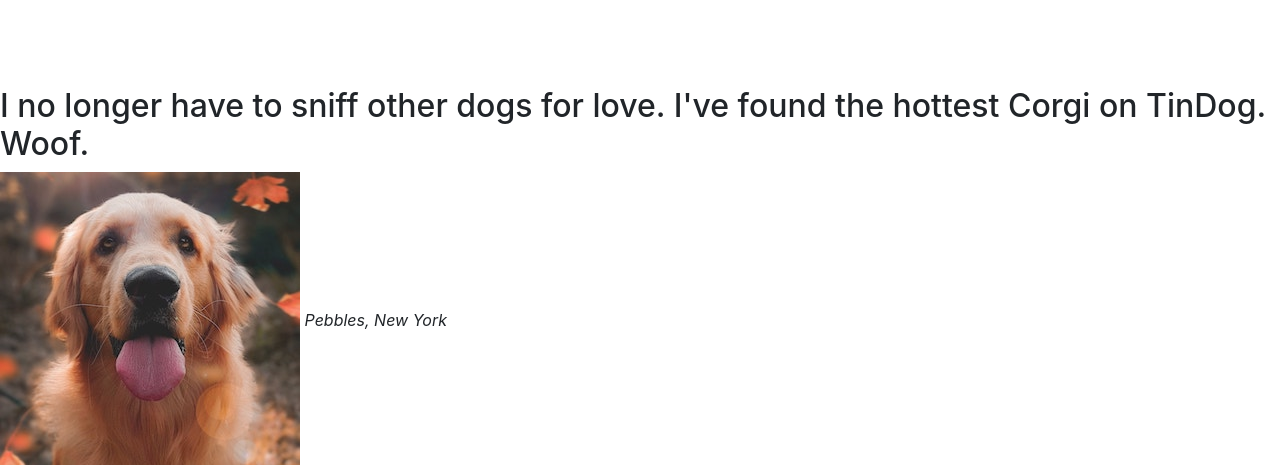
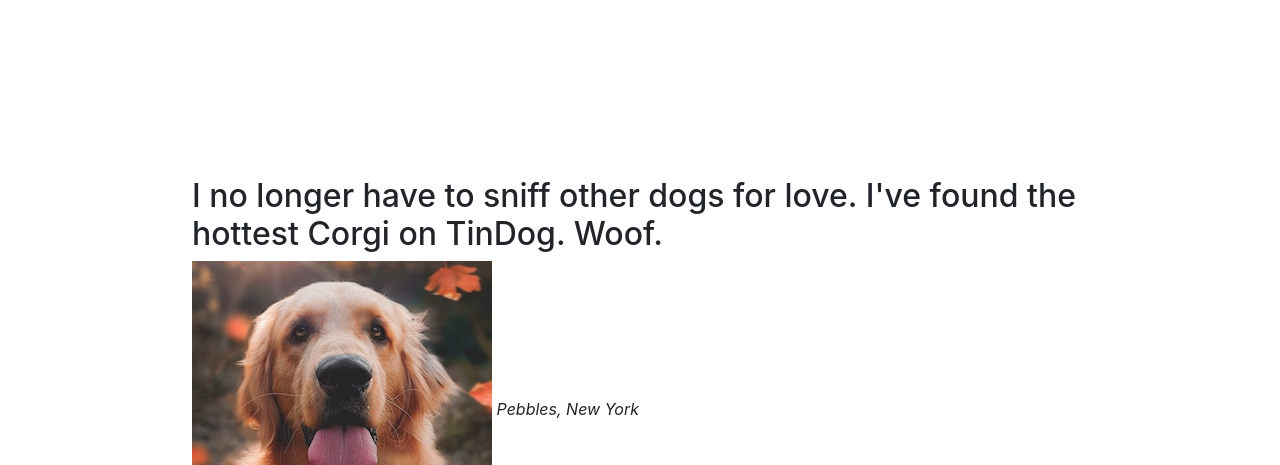
Before and after one commit to Prateekpainuly/Tindog, a plain HTML site: page index.html in a window 1280 px wide. Shown: the part 982-1447 px from the top of the page. Drawn offline with nearby package versions, Linux system fonts and the light colour scheme.

Commit message:
Updated the mid section

```diff
--- a/css/styles.css
+++ b/css/styles.css
@@ -73,3 +73,9 @@ p{
  .icon {
      color: #ef8172;
  }
+
+ /* testimonial section*/
+
+ #testimonials {
+     padding: 7% 15%;
+ }
```
